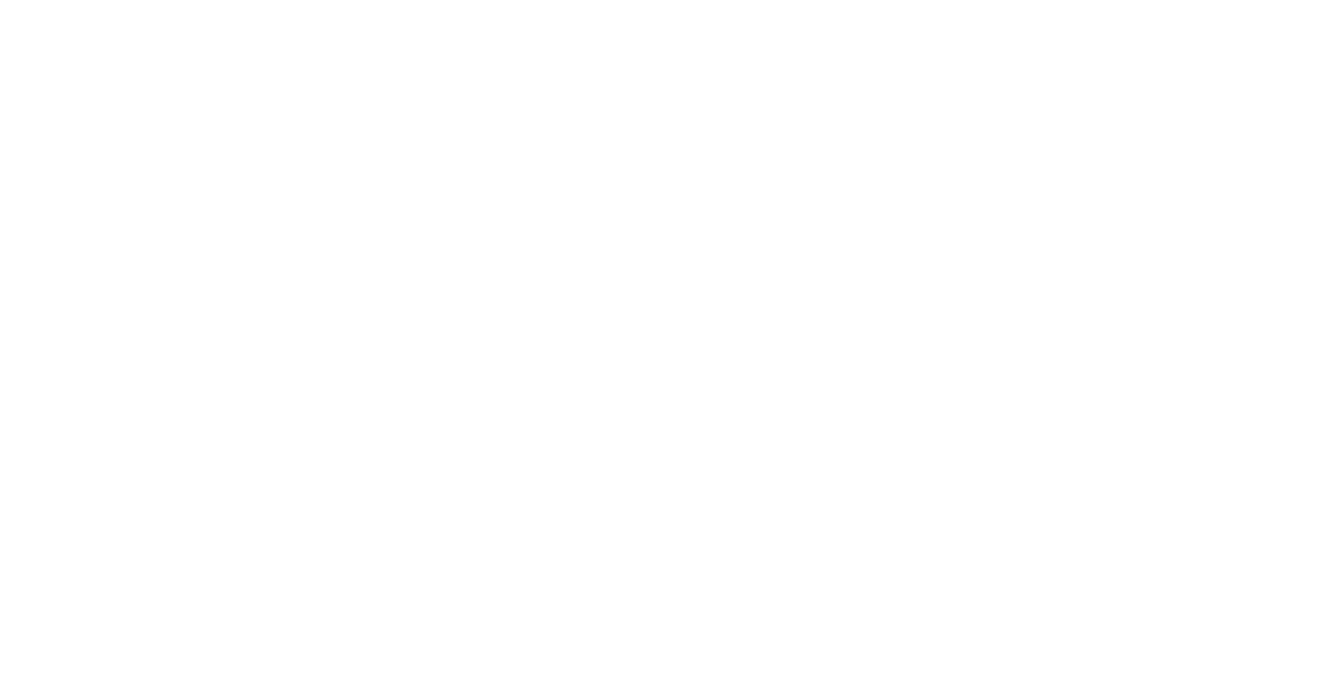
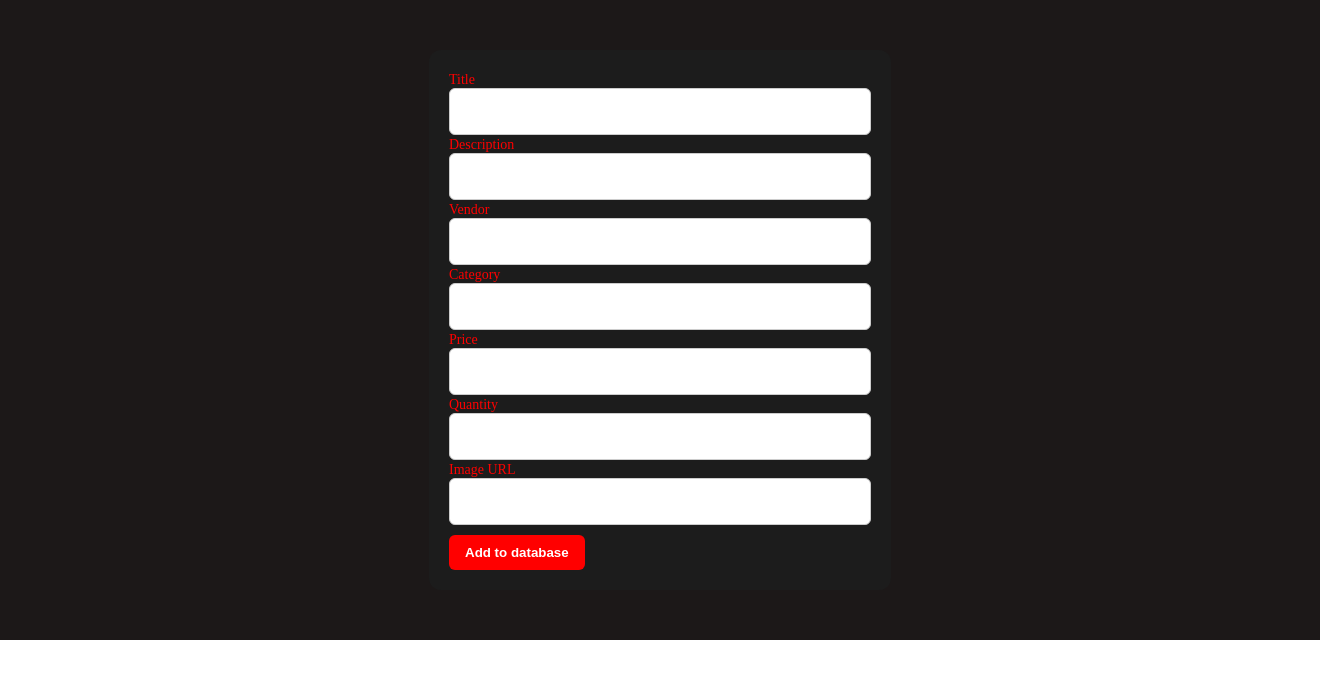
Before and after one commit to befierce/furiniture-app-admin, a React (Vite) app: page /admin-pannel.local/add-product in a window 1280 px wide. Before the commit this address had no page. Shown: the top 678 px of the page, 1320 px wide, since content can reach past the window. Built offline with nearby package versions, Linux system fonts and the light colour scheme.

Commit message:
feat: completed admin pannel design, admin tools design, user can now add product
wip: showing all the products

```diff
--- a/src/App.tsx
+++ b/src/App.tsx
@@ -2,8 +2,11 @@
 import AdminPannel from "./pages/AdminPannel";
 import { BrowserRouter as Router, Routes, Route } from "react-router-dom";
 import AdminSignup from "./pages/AdminSignUp";
+import AddProduct from "./pages/AddProduct";
 import Login from "./pages/Login";
+// import AdminTools from "./components/AdminTools.tsx"
 import "./App.css";
+// import AddProduct from "./pages/AddProduct";
 
 function App() {
   return (
@@ -13,6 +16,7 @@
           <Route path="/signup" element={<AdminSignup />} />
           <Route path="/login" element={<Login/>}/>
           <Route path="/admin-pannel.local" element={<AdminPannel/>}/>
+          <Route path="/admin-pannel.local/add-product" element={<AddProduct/>}/>
         </Routes>
       </Router>
     </>
--- /dev/null
+++ b/src/components/AdminTools.css
@@ -0,0 +1,88 @@
+.admin-pannel {
+  width: 100%;
+  height: 600px;
+  background-color: rgb(23, 20, 20);
+  display: flex;
+  align-items: center;
+  justify-content: center;
+  padding: 20px;
+}
+
+.pannel-menu-wrapper {
+  height: 250px;
+  width: 600px;
+  background-color: black;
+  display: flex;
+  align-items: center;
+  justify-content: space-around;
+  padding: 10px;
+  border-radius: 12px;
+}
+
+.add-product-tab {
+  height: 140px;
+  width: 180px;
+  background-color: #ff5f56;
+  margin: 20px;
+  cursor: pointer;
+  border-radius: 10px;
+  display: flex;
+  align-items: center;
+  justify-content: center;
+  font-weight: bold;
+  font-size: 18px;
+  transition: 0.3s ease;
+}
+.product-list-tab {
+  height: 140px;
+  width: 180px;
+  background-color: #ffbd2e;
+  margin: 20px;
+  cursor: pointer;
+  border-radius: 10px;
+  display: flex;
+  align-items: center;
+  justify-content: center;
+  font-weight: bold;
+  font-size: 18px;
+  transition: 0.3s ease;
+}
+.orders-tab {
+  height: 140px;
+  width: 180px;
+  background-color: #27c93f;
+  margin: 20px;
+  cursor: pointer;
+  border-radius: 10px;
+  display: flex;
+  align-items: center;
+  justify-content: center;
+  font-weight: bold;
+  font-size: 18px;
+  transition: 0.3s ease;
+}
+
+/* .add-product-tab:hover,
+.product-list-tab:hover,
+.orders-tab:hover {
+  background-color: #f0f0f0;
+  transform: scale(1.08);
+} */
+
+.add-product-tab:hover,
+.product-list-tab:hover,
+.orders-tab:hover {
+  background-color: #f0f0f0;
+  transform: scale(1.05);
+}
+
+.middle-section {
+  width: 100%;
+  height: 600px;
+  display: flex;
+  flex-direction: row;
+  justify-content: center;
+  align-items: center;
+  background-color: rgb(28, 24, 24);
+  padding: 20px;
+}
--- /dev/null
+++ b/src/components/AdminTools.tsx
@@ -0,0 +1,23 @@
+import "./AdminTools.css";
+import { useNavigate } from "react-router-dom";
+const AdminTools = () => {
+  const navigate = useNavigate();
+  const addProductPageNavigator = () => {
+    navigate("/admin-pannel.local/add-product")
+  };
+  return (
+    <>
+      <div className="admin-pannel">
+        <div className="pannel-menu-wrapper">
+          <div className="add-product-tab" onClick={addProductPageNavigator}>
+            add product
+          </div>
+          <div className="product-list-tab">product-list</div>
+          <div className="orders-tab">oders</div>
+        </div>
+      </div>
+    </>
+  );
+};
+
+export default AdminTools;
--- a/src/index.css
+++ b/src/index.css
@@ -0,0 +1,3 @@
+*{
+    margin: 0px;
+}
--- /dev/null
+++ b/src/pages/AddProduct.css
@@ -0,0 +1,46 @@
+
+.form-container {
+  width: 60%;
+  display: flex;
+  flex-direction: row;
+  justify-content: center;
+}
+
+.form-container-wrapper {
+  display: flex;
+  flex-direction: column;
+  gap: 12px;
+  background-color: #1c1c1c;
+  padding: 20px;
+  border-radius: 12px;
+}
+
+.form-container-wrapper input {
+  width: 400px;
+  height: 35px;
+  padding: 5px 10px;
+  border: 1px solid #ccc;
+  border-radius: 6px;
+  outline: none;
+}
+
+.form-container-wrapper input:focus {
+  border-color: red;
+  box-shadow: 0 0 5px rgba(255, 0, 0, 0.4);
+}
+
+.form-container-wrapper label {
+  color: red;
+  font-size: 14px;
+  margin-bottom: -5px;
+}
+.form-container-wrapper button {
+  margin-top: 10px;
+  padding: 10px 16px;
+  background-color: red;
+  color: white;
+  border: none;
+  border-radius: 6px;
+  cursor: pointer;
+  font-weight: bold;
+}
--- a/src/pages/AdminHome.tsx
+++ b/src/pages/AddProduct.tsx
@@ -1,11 +1,10 @@
 import type { FormEvent } from "react";
 import { useRef } from "react";
-import "./AdminHome.css";
+import "./AddProduct.css";
 import { db } from "../firebaseConfig"; // adjust path
 import { addDoc, collection } from "firebase/firestore";
-import Header from "../components/Header/Header";
 
-const AdminHome = () => {
+const AddProduct = () => {
   const titleRef = useRef<HTMLInputElement>(null);
   const descriptionRef = useRef<HTMLInputElement>(null);
   const vendorRef = useRef<HTMLInputElement>(null);
@@ -47,7 +46,6 @@
 
   return (
     <>
-      <Header />
       <div className="middle-section">
         <div className="form-container">
           <div className="form-container-wrapper">
@@ -89,4 +87,4 @@
   );
 };
 
-export default AdminHome;
+export default AddProduct;
--- a/src/pages/AdminPannel.tsx
+++ b/src/pages/AdminPannel.tsx
@@ -1,5 +1,7 @@
 import { useState } from "react";
 import "./AdminPannel.css";
+// import AdminHome from "./AddProduct";
+import AdminTools from "../components/AdminTools";
 
 const AdminPannel = () => {
   const [activeTab, setActiveTab] = useState("dashboard");
@@ -17,16 +19,16 @@
 
       <div className="browser-tabs">
         <div
-          className={`tab ${activeTab === "dashboard" ? "active" : ""}`}
-          onClick={() => setActiveTab("dashboard")}
+          className={`tab ${activeTab === "admin-tools" ? "active" : ""}`}
+          onClick={() => setActiveTab("admin-tools")}
         >
-          Admin Dashboard
+          Admin-Tools
         </div>
         <div
-          className={`tab ${activeTab === "users" ? "active" : ""}`}
-          onClick={() => setActiveTab("users")}
+          className={`tab ${activeTab === "orders" ? "active" : ""}`}
+          onClick={() => setActiveTab("orders")}
         >
-          Users
+          Orders
         </div>
         <div
           className={`tab ${activeTab === "settings" ? "active" : ""}`}
@@ -36,13 +38,12 @@
         </div>
       </div>
       <div className="browser-content">
-        {activeTab === "dashboard" && (
+        {activeTab === "admin-tools" && (
           <>
-            <h1>Welcome to Admin Dashboard</h1>
-            <p>Manage your application overview here.</p>
+            <AdminTools/>
           </>
         )}
-        {activeTab === "users" && (
+        {activeTab === "orders" && (
           <>
             <h1>User Management</h1>
             <p>Here you can manage users, roles, and permissions.</p>
```
Also changed, not shown: src/pages/AdminHome.css (deleted, +0 -34 lines).
